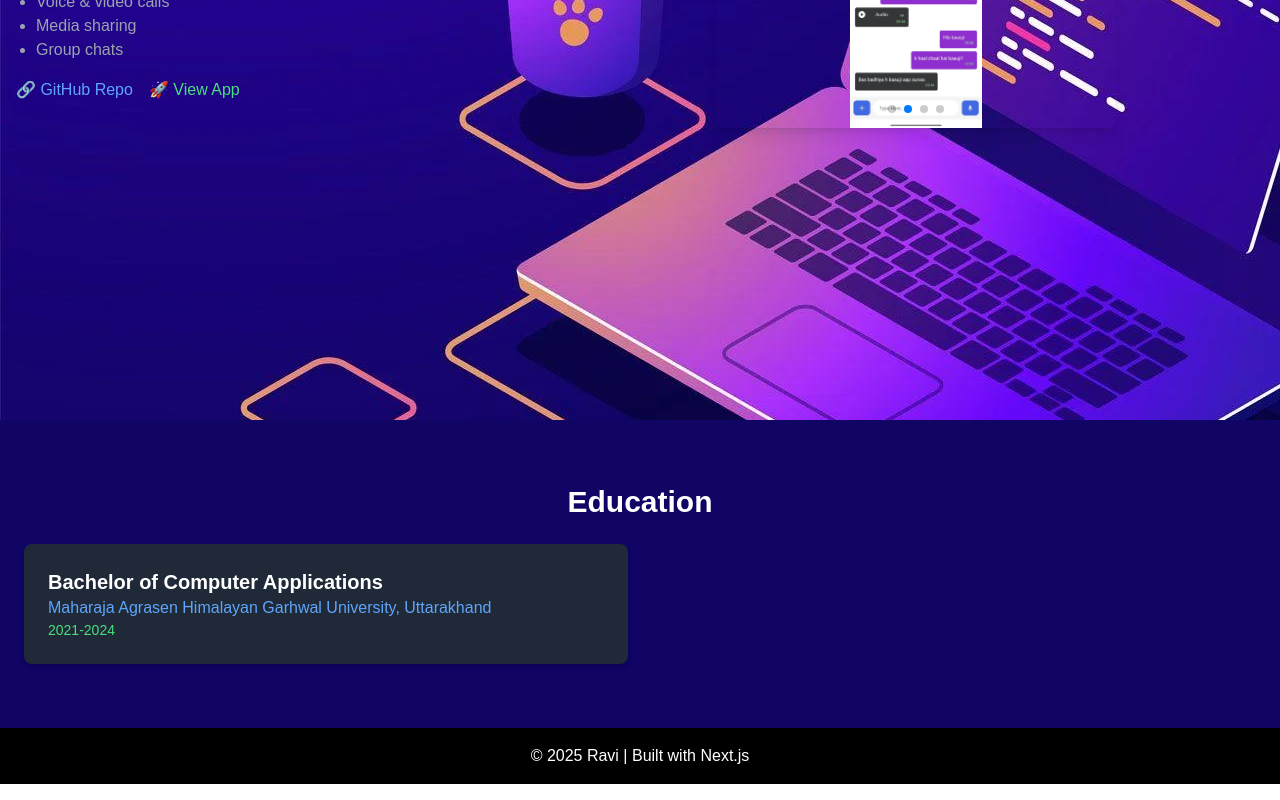
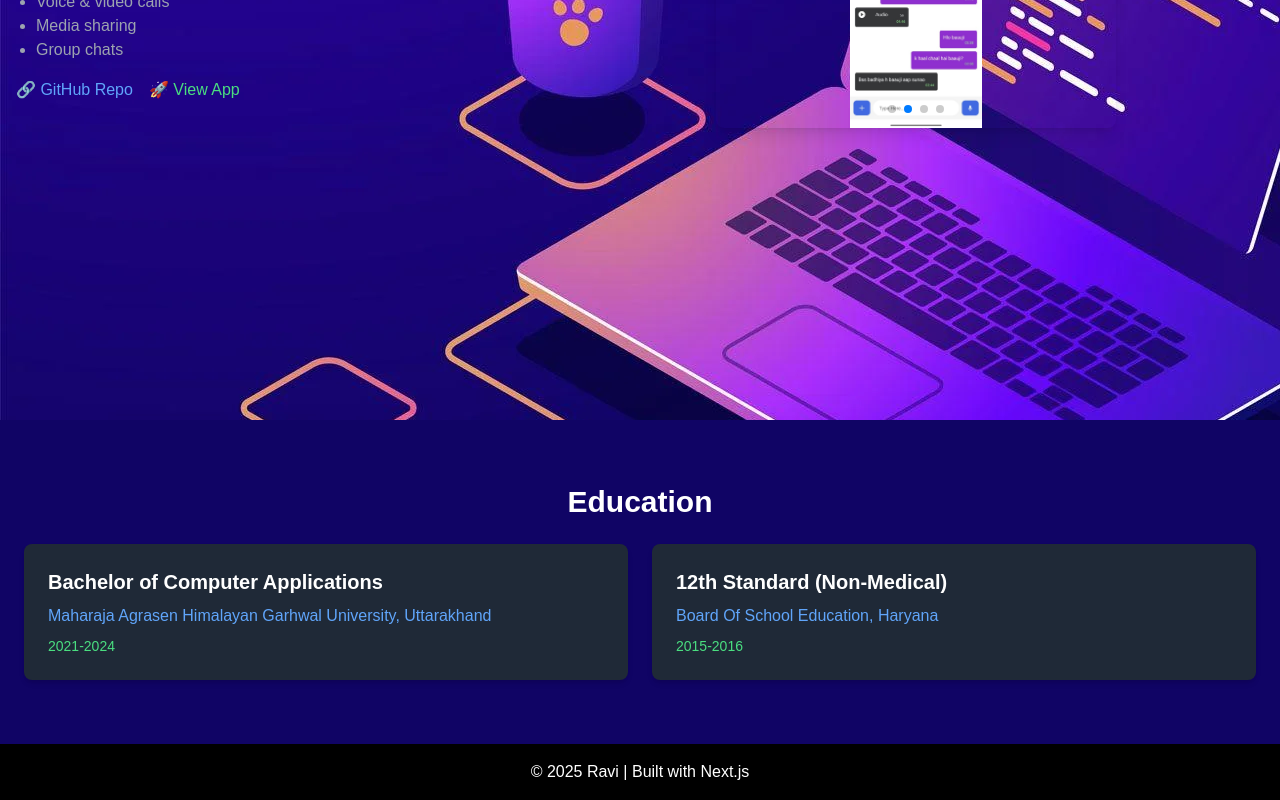
Before and after one commit to codewitharunofficial/codewitharun-portfolio, a Next.js app: page / in a window 1280 px wide. Shown: the part 2780-3580 px from the top of the page. Built offline with nearby package versions, Linux system fonts and the light colour scheme.

Commit message:
Minor Changes In Education Section

```diff
--- a/components/Experience.tsx
+++ b/components/Experience.tsx
@@ -12,7 +12,7 @@ const Experience = () => {
   return (
     <section
       style={{ backgroundImage: "url(/Background.webp)" }}
-      className="container mx-auto py-16 px-6 min-h-screen"
+      className=" py-16 px-6 min-h-screen"
     >
       <h2 className="text-3xl font-bold text-center text-white">
         Professional Experience
--- a/components/Qualifications.tsx
+++ b/components/Qualifications.tsx
@@ -3,8 +3,14 @@ const qualifications = [
     degree: "Bachelor of Computer Applications",
     year: "2021-2024",
     institute: "Maharaja Agrasen Himalayan Garhwal University, Uttarakhand",
+    link: "https://www.hgu.ac.in/",
   },
-  // { degree: "Full-Stack Developer Certification", year: "2022", institute: "Udemy" },
+  {
+    degree: "12th Standard (Non-Medical)",
+    year: "2015-2016",
+    institute: "Board Of School Education, Haryana",
+    link: "https://www.bseh.org.in/",
+  },
 ];
 
 const Qualifications = () => {
@@ -16,14 +22,16 @@ const Qualifications = () => {
       <h2 className="text-3xl font-bold text-center text-white">Education</h2>
       <div className="grid grid-cols-1 md:grid-cols-2 gap-6 mt-6">
         {qualifications.map((qual, index) => (
-          <div
+          <a
+            href={qual.link}
             key={index}
-            className="bg-gray-800 hover:bg-gray-700 text-white p-6 rounded-lg shadow-md"
+            className="bg-gray-800 hover:bg-gray-700 text-white p-6 rounded-lg shadow-md cursor-pointer transition-transform transform hover:scale-105 flex flex-col gap-2"
+            target="_blank"
           >
             <h3 className="text-xl font-semibold">{qual.degree}</h3>
             <p className="text-blue-400">{qual.institute}</p>
             <p className="text-sm text-green-400">{qual.year}</p>
-          </div>
+          </a>
         ))}
       </div>
     </section>
```
